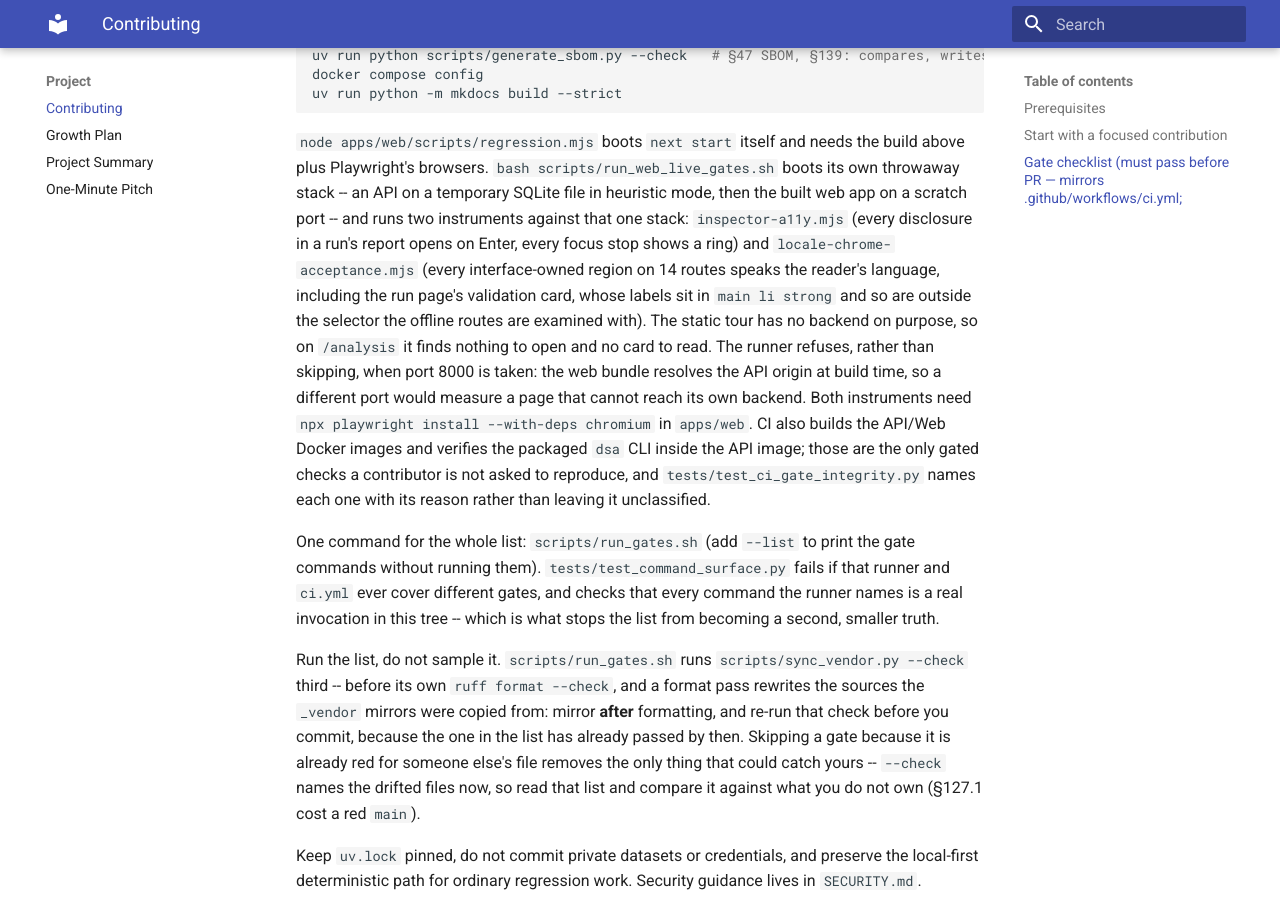
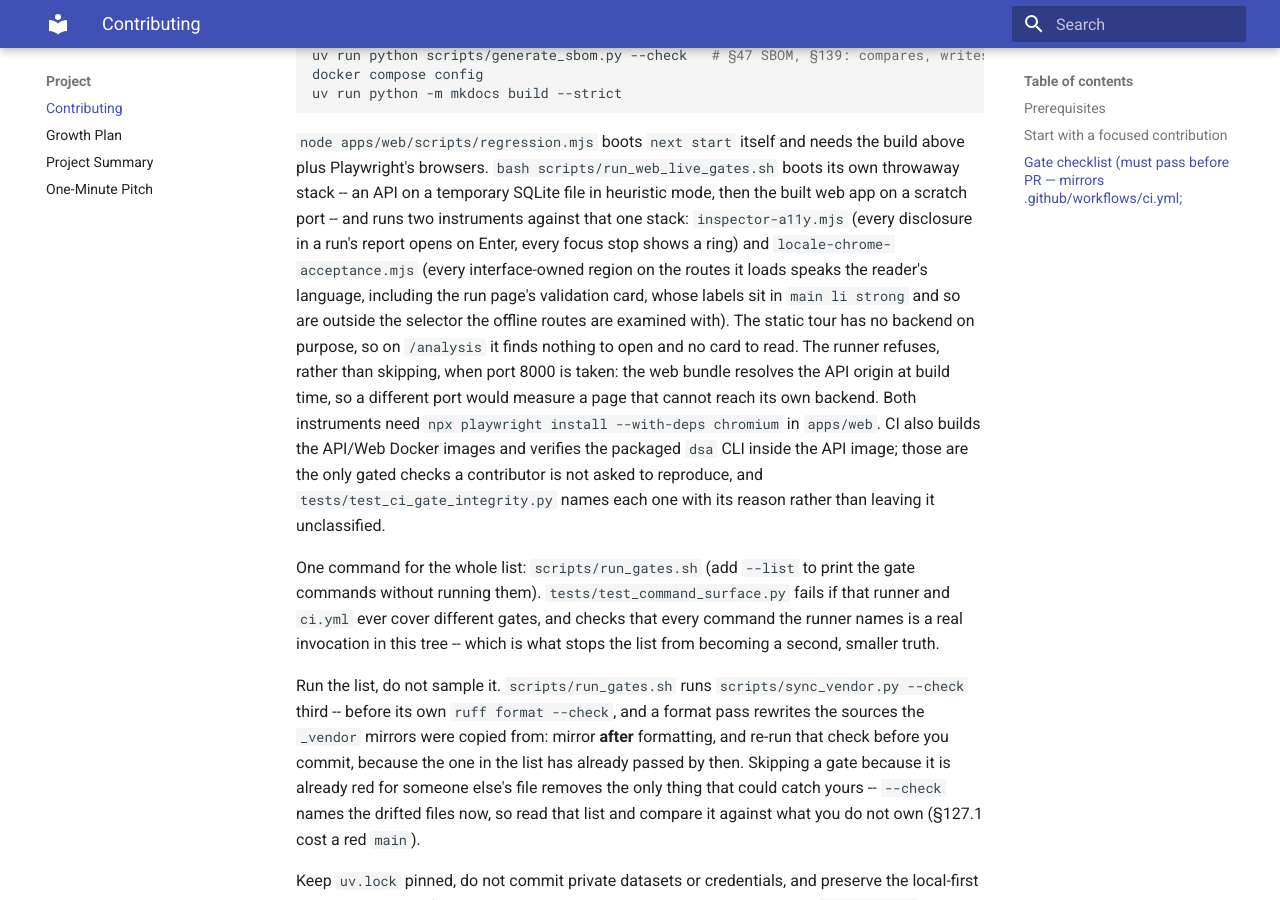
Before and after one commit to Jackxiaozhiren/data-science-agent, an MkDocs documentation site: the page built from docs/contributing.md, in a window 1280 px wide and 900 px high, scrolled down 1137 px. Built offline with MkDocs 1.6.1 and Material for MkDocs 9.7.7, drawn with Linux system fonts in a browser that asks for light colours.

Commit message:
docs(contributing): drop the hand-typed route count the census guard caught on CI
The gate-surface prose said the acceptance covers "14 routes". `tests/test_doc_census_claims.py` forbids exactly
that in reader-facing documents: a number nobody recomputes goes stale the moment a route is added, and the guide
then misinforms the person following it. The route/locale check count is the script's own summary line
(`R13I_CHROME_ACCEPTANCE_PASS (N route/locale checks)`), so the guide now points at the routes it loads instead of
counting them. Found by CI, not locally: the merged tree had only been re-checked with the pinning, version-claim
and security suites, which is the same partial-verification habit §215 records -- a green subset is not the gate.

```diff
--- a/docs/contributing.md
+++ b/docs/contributing.md
@@ -46,9 +46,9 @@ uv run python -m mkdocs build --strict
 Playwright's browsers. `bash scripts/run_web_live_gates.sh` boots its own throwaway stack -- an API on a
 temporary SQLite file in heuristic mode, then the built web app on a scratch port -- and runs two instruments
 against that one stack: `inspector-a11y.mjs` (every disclosure in a run's report opens on Enter, every focus stop
-shows a ring) and `locale-chrome-acceptance.mjs` (every interface-owned region on 14 routes speaks the reader's
-language, including the run page's validation card, whose labels sit in `main li strong` and so are outside the
-selector the offline routes are examined with). The static tour has no backend on purpose, so on `/analysis` it
+shows a ring) and `locale-chrome-acceptance.mjs` (every interface-owned region on the routes it loads speaks the
+reader's language, including the run page's validation card, whose labels sit in `main li strong` and so are outside
+the selector the offline routes are examined with). The static tour has no backend on purpose, so on `/analysis` it
 finds nothing to open and no card to read. The runner refuses, rather than skipping, when port 8000 is taken: the
 web bundle resolves the API origin at build time, so a different port would measure a page that cannot reach its
 own backend. Both instruments need
```
